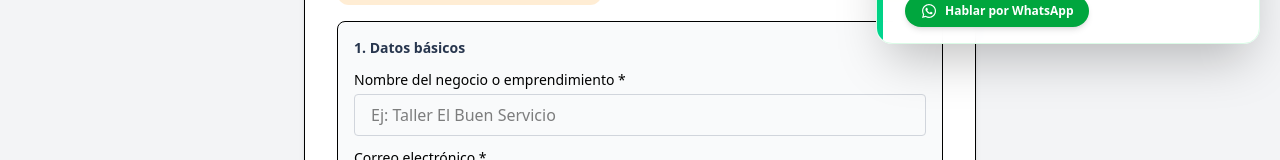
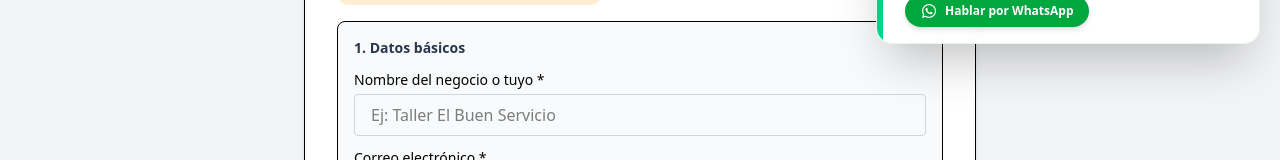
Before and after one commit to Elmer-Diaz/bizu-front, a React (Vite) app: page /register/provider in a window 1280 px wide. Shown: the part 736-896 px from the top of the page. Built offline with nearby package versions, Linux system fonts and the light colour scheme; no server answers.

Commit message:
nombre del negocio o tuyo en registro

```diff
--- a/src/components/RegisterForm.jsx
+++ b/src/components/RegisterForm.jsx
@@ -28,7 +28,7 @@ export default function RegisterForm({ role = "client" }) {
 
 
   const nameLabel = isProvider
-    ? "Nombre del negocio o emprendimiento *"
+    ? "Nombre del negocio o tuyo *"
     : "Nombre completo *";
 
   const namePlaceholder = isProvider
```
